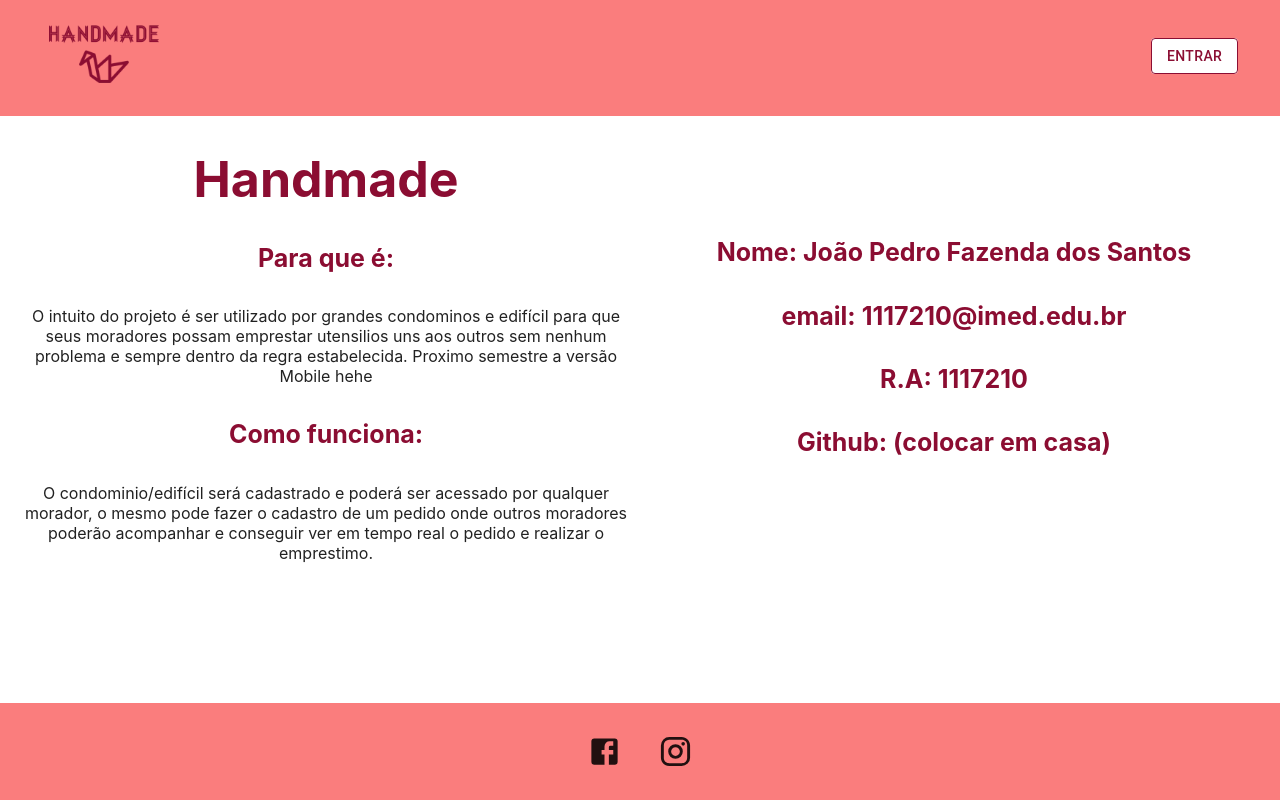
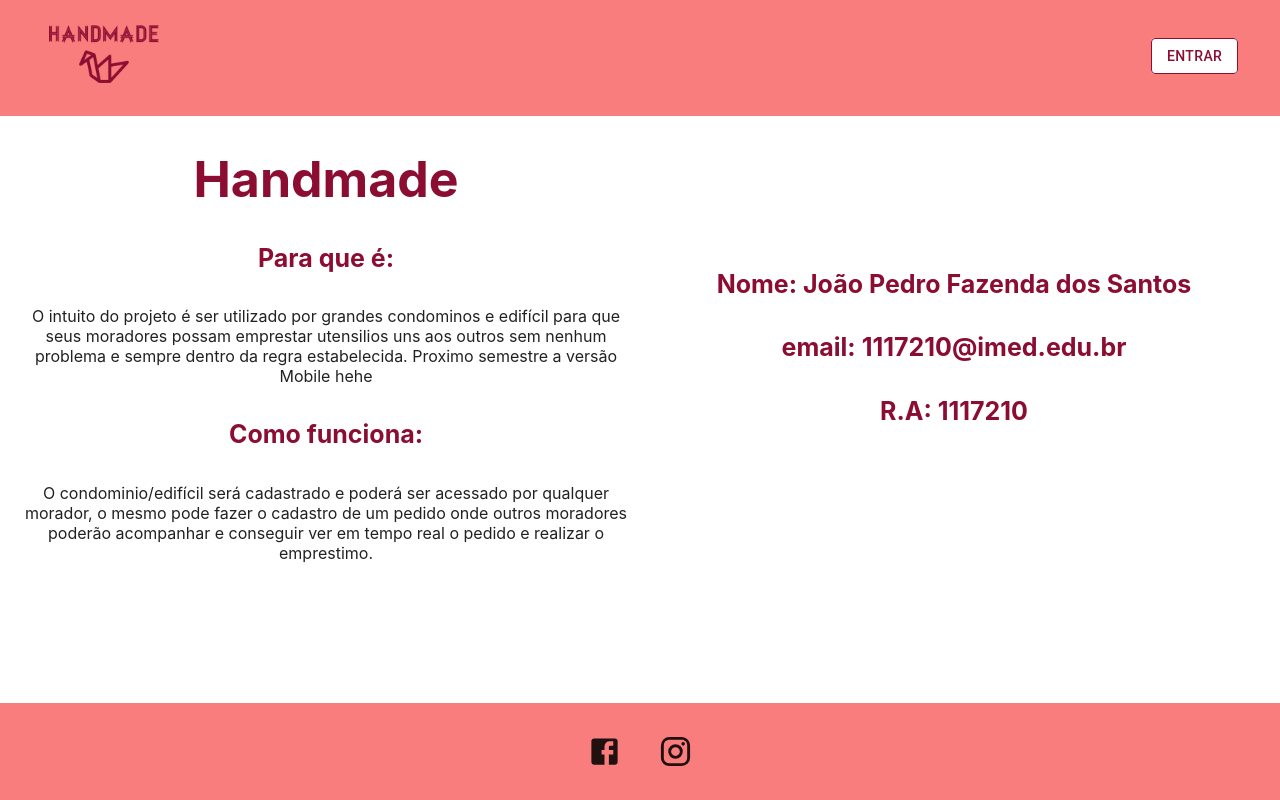
Before and after one commit to Fazenda-png/handmade, a React (Create React App) app: page / in a window 1280 px wide. Built offline with nearby package versions, Linux system fonts and the light colour scheme.

Commit message:
Finalizado

```diff
--- a/src/pages/Main/Main.js
+++ b/src/pages/Main/Main.js
@@ -28,7 +28,7 @@ function Main() {
                             <p>O condominio/edifícil será cadastrado e poderá ser acessado por qualquer morador, o mesmo pode fazer o cadastro de um pedido onde outros moradores poderão acompanhar e conseguir ver em tempo real o pedido e realizar o emprestimo.</p>
                         </Paper>
                     </Grid>
-                    <Grid item xs={6} style={{textAlign: "center", }}>
+                    <Grid item xs={6} style={{ textAlign: "center", }}>
                         <SubTitle>
                             Nome: João Pedro Fazenda dos Santos
                         </SubTitle>
@@ -37,9 +37,6 @@ function Main() {
                         </SubTitle>
                         <SubTitle>
                             R.A: 1117210
-                        </SubTitle>
-                        <SubTitle>
-                            Github: (colocar em casa)
                         </SubTitle>
                     </Grid>
                 </Grid>
```
Also changed, not shown: 1 other file (tests, documents, lock files or other folders).
